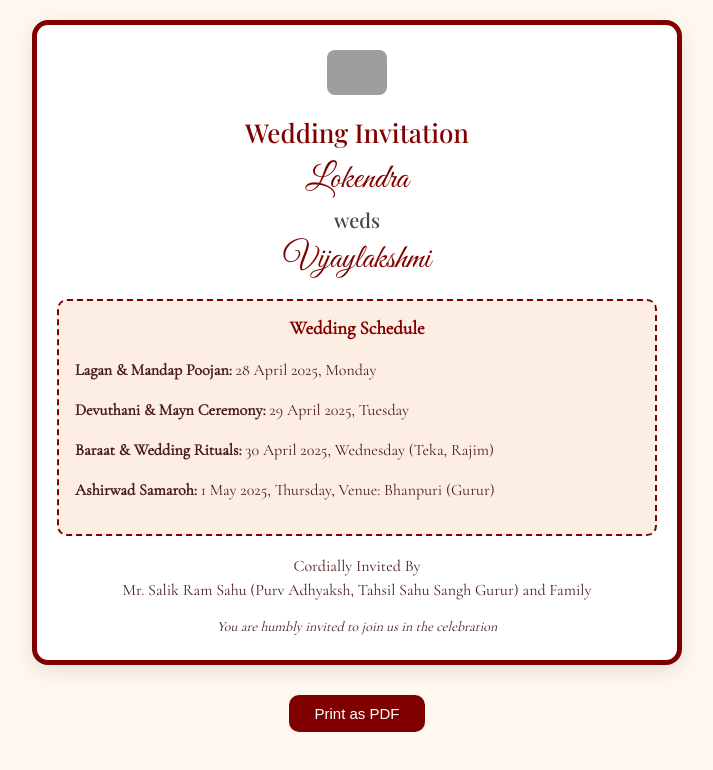
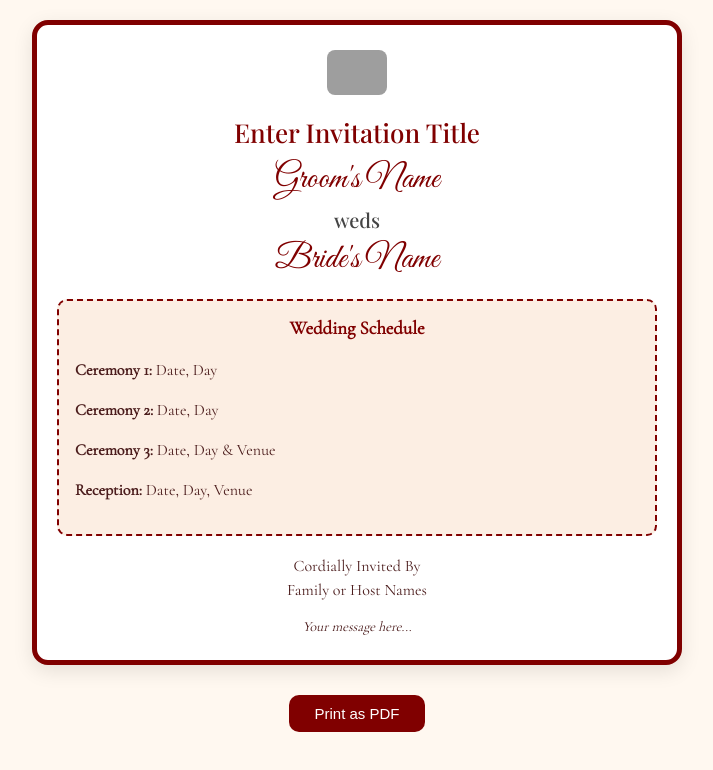
Before and after one commit to Lokendrasahu/wedding-invitation-card, a plain HTML site: page index.html in a window 1280 px wide. Shown: the whole page, without its empty margins (283-996 px from the left). Drawn offline with nearby package versions, Linux system fonts and the light colour scheme; grey boxes are pictures that could not be loaded.

Commit message:
Update index.html

```diff
--- a/index.html
+++ b/index.html
@@ -96,30 +96,30 @@
   <div class="card" id="card">
     <img class="ganesh" src="https://www.shyamparivar.com/uploads/gallery/lord-ganesha-hd-wallpapers1.jpg" alt="Ganesh">
 
-    <div class="title" contenteditable="true">Wedding Invitation</div>
+    <div class="title" contenteditable="true">Enter Invitation Title</div>
 
     <div class="couple-names">
-      <span contenteditable="true">Lokendra</span>
+      <span contenteditable="true">Groom's Name</span>
       <div class="weds" contenteditable="true">weds</div>
-      <span contenteditable="true">Vijaylakshmi</span>
+      <span contenteditable="true">Bride's Name</span>
     </div>
 
     <div class="schedule">
       <h3 contenteditable="true">Wedding Schedule</h3>
       <div class="details" contenteditable="true">
-        <p><strong>Lagan & Mandap Poojan:</strong> 28 April 2025, Monday</p>
-        <p><strong>Devuthani & Mayn Ceremony:</strong> 29 April 2025, Tuesday</p>
-        <p><strong>Baraat & Wedding Rituals:</strong> 30 April 2025, Wednesday (Teka, Rajim)</p>
-        <p><strong>Ashirwad Samaroh:</strong> 1 May 2025, Thursday, Venue: Bhanpuri (Gurur)</p>
+        <p><strong>Ceremony 1:</strong> Date, Day</p>
+        <p><strong>Ceremony 2:</strong> Date, Day</p>
+        <p><strong>Ceremony 3:</strong> Date, Day & Venue</p>
+        <p><strong>Reception:</strong> Date, Day, Venue</p>
       </div>
     </div>
 
     <div class="details" contenteditable="true">
       Cordially Invited By<br>
-      Mr. Salik Ram Sahu (Purv Adhyaksh, Tahsil Sahu Sangh Gurur) and Family
+      Family or Host Names
     </div>
 
-    <div class="footer" contenteditable="true">You are humbly invited to join us in the celebration</div>
+    <div class="footer" contenteditable="true">Your message here...</div>
   </div>
 
   <button class="print-btn" onclick="window.print()">Print as PDF</button>
```
